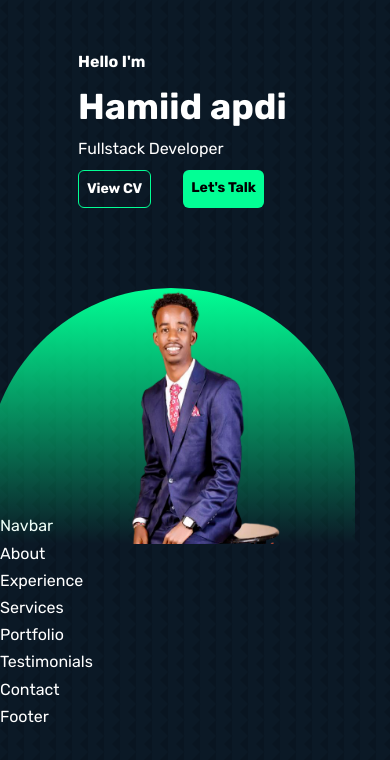
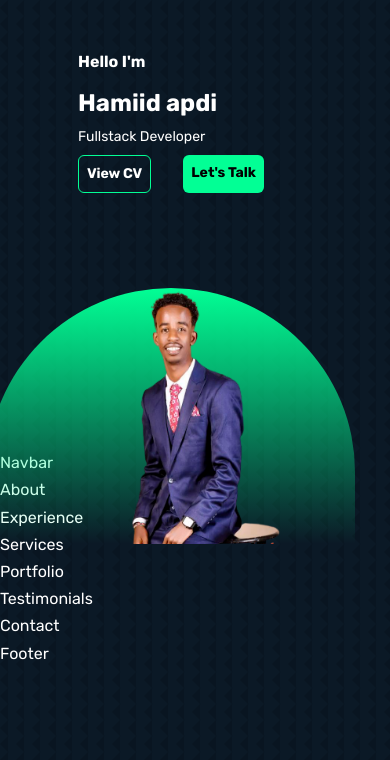
Before and after one commit to haamid10/haamid, a React (Vite) app: page / in a window 390 px wide. Shown: the top 760 px of the page. Built offline with nearby package versions, Linux system fonts and the light colour scheme.

Commit message:
making responsive

```diff
--- a/src/Components/headerDive/Header.jsx
+++ b/src/Components/headerDive/Header.jsx
@@ -6,11 +6,11 @@ const Header = () => {
   return (
    <header className='mt-12'>
     <div className=' flex flex-col items-center justify-start '>
-      <div className='mb-12'>
-        <h5 className=' font-semibold mb-3'>Hello I'm</h5>
-        <h1 className='font-bold text-4xl mb-2'>Hamiid apdi</h1>
-        <h5 className='font-light mb-2'>Fullstack Developer</h5>
-        <div className='mr-12  gap-8 flex'>
+      <div className='sm:mb-4 lg:mb-12'>
+        <h5 className=' font-semibold lg:text-sm mb-3'>Hello I'm</h5>
+        <h1 className='font-bold text-2xl lg:text-4xl mb-2'>Hamiid apdi</h1>
+        <h5 className='font-light mb-2 lg:text-xl text-sm'>Fullstack Developer</h5>
+        <div className='mr-12 gap-8  flex'>
         <a className=' border border-greeen px-2 py-2 rounded-md  hover:bg-greeen text-sm text-center  font-semibold hover:text-black hover:border-none
         ' href={CV} view>View CV</a>
         <a className='  bg-greeen p-2 text-center text-black rounded-md   font-semibold hover:text-white hover:bg-transparent hover:border hover:border-greeen text-sm
--- a/src/Components/headerDive/HeaderSocials.jsx
+++ b/src/Components/headerDive/HeaderSocials.jsx
@@ -15,7 +15,7 @@ const HeaderSocials = () => {
 
     </div>
 
-    <a href="" className='absolute  text-greeen top-[15rem] left-[8rem] ml-[50rem]  w-32 font-light text-sm social'>Scroll Down</a>
+    <a href="" className='absolute  text-greeen top-[15rem] left-[1rem] ml-[50rem]  w-32 font-light text-sm  rotate-90'>Scroll Down</a>
     </div>
   )
 }
```
